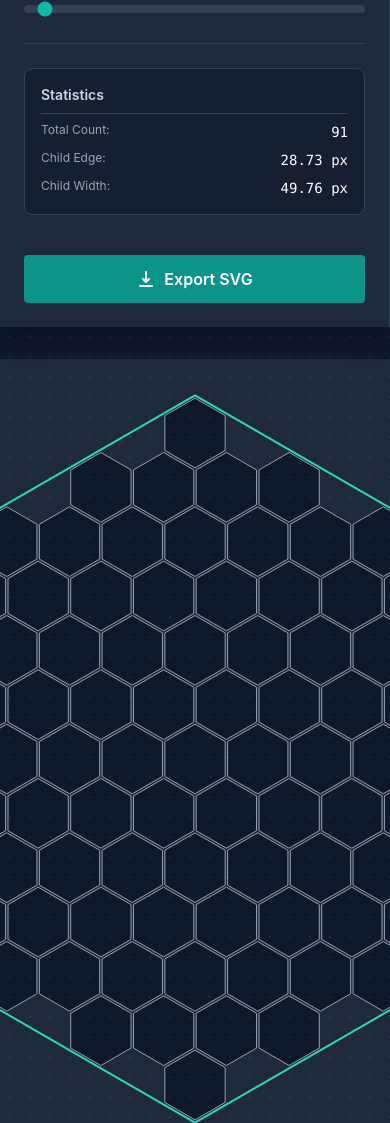
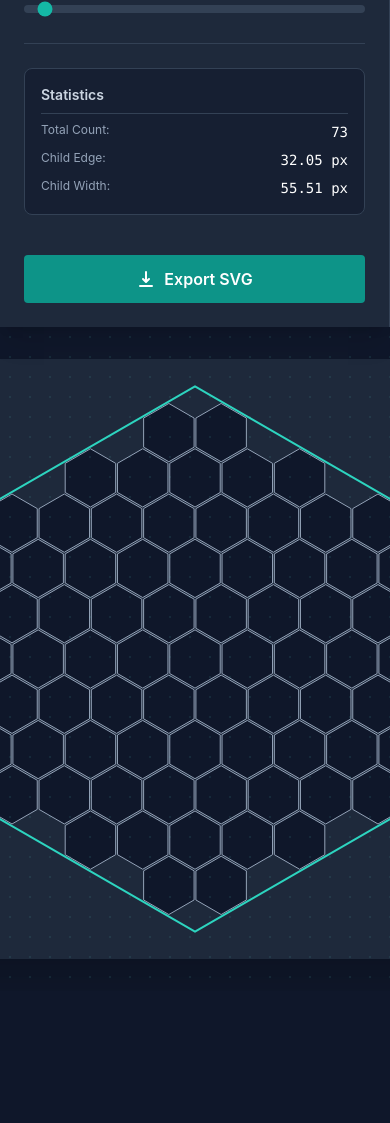
Before and after one commit to Cody-Stevens/HexagonPacker, a plain HTML site: page index.html in a window 390 px wide. Shown: the part 540-1663 px from the top of the page. After the commit the page ends 1531 px from the top, so only its background shows below. Drawn offline with nearby package versions, Linux system fonts and the light colour scheme.

Commit message:
Updated the dynamic scaling for mobile view; UPdated the density packer to scale consistently

```diff
--- a/index.html
+++ b/index.html
@@ -233,8 +233,10 @@
                 }
 
                 // 2. Scan & Mask Phase (Nominal Scale)
+                // For n layers from center to edge, we need (2n - 1) tiles across the diameter
+                // This ensures density=4 gives 4 tiles center-to-edge, density=5 gives 5, etc.
                 const density = s.density;
-                const nominalScale = INTERNAL_REF / (2 * density);
+                const nominalScale = INTERNAL_REF / (2 * density - 1);
                 // FIX: Increased scan range to ensure coverage at high densities
                 const scanRange = Math.ceil(density * 3) + 5;
                 const cluster = [];
@@ -419,7 +421,7 @@
             }
 
             draw(canvas, ctx) {
-                const canvasSize = 800;
+                const canvasSize = 600;
                 if (canvas.width !== canvasSize) { canvas.width = canvasSize; canvas.height = canvasSize; }
                 ctx.clearRect(0, 0, canvasSize, canvasSize);
 
```
